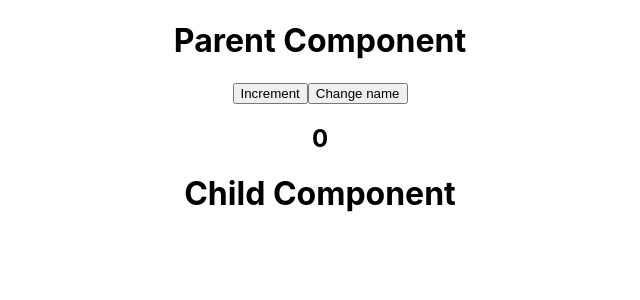
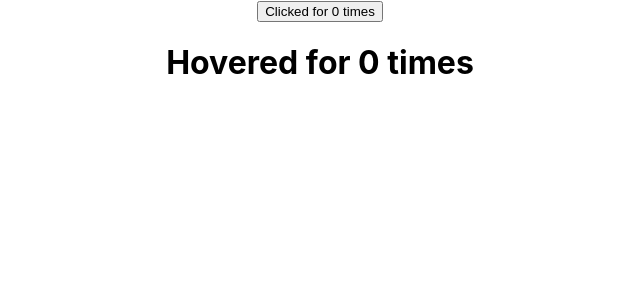
Before and after one commit to Dinesh107/React9AmMay24, a React (Create React App) app: page / in a window 1280 px wide. Shown: the top 300 px of the page, without its empty margins (320-960 px from the left). Built offline with nearby package versions, Linux system fonts and the light colour scheme.

Commit message:
SeventhCommit

```diff
--- a/src/App.js
+++ b/src/App.js
@@ -14,13 +14,23 @@ import ParentCompPurePractice from './components/ParentCompPurePractice';
 import NormalCompForPure from './components/NormalCompForPure';
 import PureComponentDemo from './components/PureComponentDemo';
 import Parent from './components/Parent';
+import RefPractice from './components/RefPractice';
+import ClickCounter from './components/ClickCounter';
+import HoverCounter from './components/HoverCounter';
 
 
 function App() {
   return (
     <div className="App">
 
-      <Parent/>
+      <ClickCounter/>
+      <HoverCounter/>
+
+
+
+      {/* <RefPractice/> */}
+
+      {/* <Parent/> */}
 
       {/* <NormalCompForPure/>
 
--- /dev/null
+++ b/src/components/ClickCounter.js
@@ -0,0 +1,19 @@
+import React, { Component } from 'react'
+import UpdatedComponent from './withCounter'
+
+class ClickCounter extends Component {
+
+  render() {
+
+    const {count, incrementCount} = this.props
+
+    return (
+      <div>
+        <button onClick={incrementCount}>
+           Clicked for {count} times</button>
+      </div>
+    )
+  }
+}
+
+export default UpdatedComponent(ClickCounter)
--- /dev/null
+++ b/src/components/HoverCounter.js
@@ -0,0 +1,19 @@
+import React, { Component } from 'react'
+import UpdatedComponent from './withCounter'
+
+class HoverCounter extends Component {
+
+  render() {
+
+    const {count, incrementCount} = this.props
+
+    return (
+      <div>
+        <h1 onMouseOver={incrementCount} >
+            Hovered for {count} times</h1>
+      </div>
+    )
+  }
+}
+
+export default UpdatedComponent(HoverCounter)
--- /dev/null
+++ b/src/components/RefPractice.js
@@ -0,0 +1,33 @@
+import React, { Component } from 'react'
+
+class RefPractice extends Component {
+
+  constructor(props) {
+    super(props)
+
+    this.inputRef = React.createRef();
+  }
+
+  componentDidMount() {
+     this.inputRef.current.focus();
+     this.inputRef.current.placeholder = "placeholder value";
+     console.log("classname is---> ", this.inputRef.current.className);
+  }
+
+  onSubmit = () => {
+
+     console.log(this.inputRef.current.value);
+
+  }
+
+  render() {
+    return (
+      <div>
+        <input className='xyz' type="text" ref={this.inputRef}/>
+        <button onClick={this.onSubmit} >Submit</button>
+      </div>
+    )
+  }
+}
+
+export default RefPractice
--- /dev/null
+++ b/src/components/withCounter.js
@@ -0,0 +1,33 @@
+import React from 'react';
+
+const UpdatedComponent = (OriginalComponent) => {
+
+    class NewComponent extends React.Component {
+
+        constructor(props) {
+            super(props)
+
+            this.state = {
+               count:0
+            }
+          }
+
+          incrementCount = () => {
+
+             this.setState( preState => {
+                return {count: preState.count + 1}
+            })
+          }
+
+
+        render() {
+
+             return <OriginalComponent count={this.state.count} incrementCount={this.incrementCount} />
+
+        }
+    }
+
+    return NewComponent;
+}
+
+export default UpdatedComponent;
```
